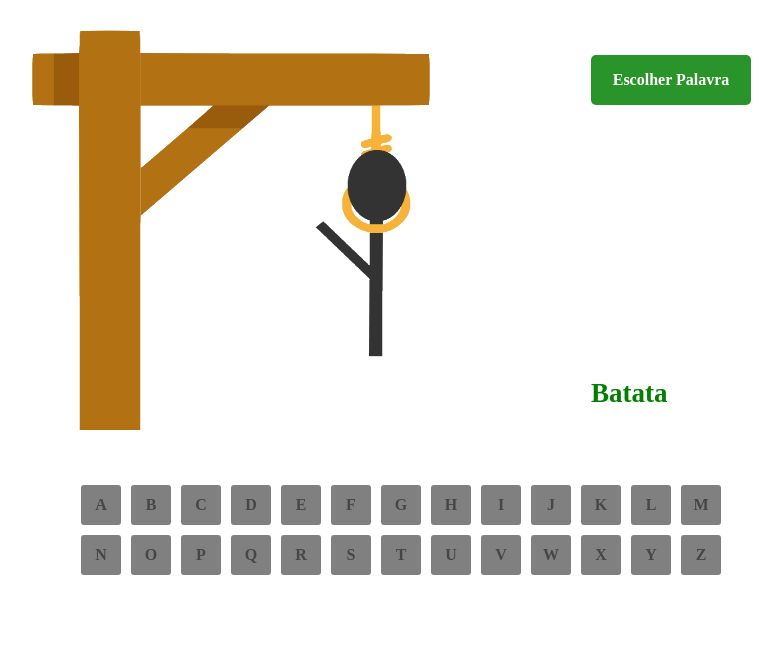
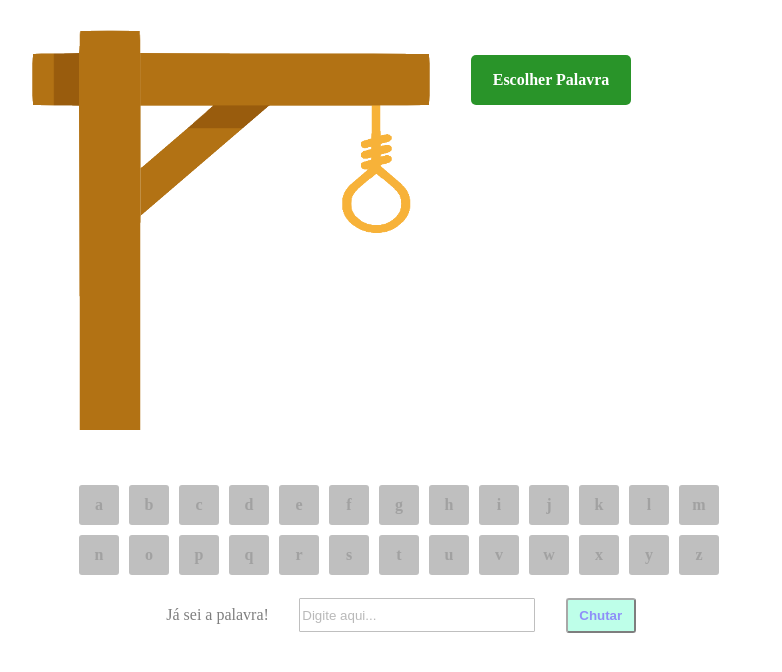
Before and after one commit to Tadeuvelloso/projeto8-jogoforca, a React app: page / in a window 1280 px wide. Shown: the whole page, without its empty margins (239-1021 px from the left). Built offline with nearby package versions, Linux system fonts and the light colour scheme.

Commit message:
[JSX] - Inicio e fim

```diff
--- a/src/css/style.css
+++ b/src/css/style.css
@@ -5,7 +5,7 @@
 
 .letras{
     height: 90px;
-    width: 650px;
+    width: 654px;
     display: flex;
     flex-wrap: wrap;
     margin: 50px auto;
@@ -28,6 +28,12 @@ img{
     align-items: center;
     color: rgb(70, 70, 70);
     font-weight: 700;
+    box-sizing: border-box;
+}
+
+.letra:hover{
+    border: 2px solid black;
+    cursor: pointer;
 }
 
 .corpo{
@@ -57,11 +63,12 @@ img{
 }
 
 .palavra-escolhida{
-    width: 150px;
+    width: 280px;
     height: 50px;
     font-size: 27px;
     font-weight: 600;
-    color: green;
+    color: black;
+    display: flex;
 }
 
 .palavras{
@@ -70,3 +77,43 @@ img{
     display: flex;
     justify-content: space-between;
 }
+
+.input{
+    display: flex;
+    height: 50px;
+    width: 500px;
+    margin: -30px auto;
+    align-items: center;
+    justify-content: space-around;
+}
+
+.input > input{
+    border-radius: 1px;
+    height: 30px;
+    width: 230px;
+    border: 1px solid gray;
+}
+.input > button{
+    height: 35px;
+    width: 70px;
+    background-color: aquamarine;
+
+    border-radius: 3px;
+    font-weight: 700;
+    color: rgb(33, 33, 243);
+}
+.input > button:hover{
+    border: 1.5px solid rgb(18, 2, 255);
+}
+
+
+.initial{
+    opacity: 0.5;
+}
+
+.red{
+    color: red;
+}
+.green{
+    color:green;
+}
--- a/src/index.js
+++ b/src/index.js
@@ -9,31 +9,107 @@ import forca3 from "./images/forca3.png"
 import forca4 from "./images/forca4.png"
 import forca5 from "./images/forca5.png"
 import forca6 from "./images/forca6.png"
-import "./Palavras";
+import palavras from "./Palavras";
 
 
 const imagens = [forca0, forca1, forca2, forca3, forca4, forca5, forca6];
 const alfabeto = ["a", "b", "c", "d", "e", "f", "g", "h", "i", "j", "k", "l", "m", "n", "o", "p", "q", "r", "s", "t", "u", "v", "w", "x", "y", "z"]
 
-function Letras(props) {
-    return (
-        <div className="letra">{props.letra}</div>
-    )
-
-}
 
 function App() {
+    const [interruptor, setInterruptor] = React.useState(false)
+    const [contador, setContador] = React.useState(0)
+    const [initial, setinitial] = React.useState("initial");
+    const [palavra, setpalavra] = React.useState([]);
+    const [gabarito, setGabarito] = React.useState("");
+    const [foto, setFoto] = React.useState(imagens[contador]);
+    const [resultado, setResultado] = React.useState("palavra-escolhida")
+    const [palpite, setPalpite] = React.useState("")
+
+    function iniciarJogo() {
+        setinitial("")
+
+        let palavra = palavras[Math.floor(Math.random() * palavras.length)];
+        console.log(palavra)
+        let palavraLista = palavra.split("")
+
+        setGabarito(palavraLista);
+
+        let palavraOculta = palavraLista.map((l) => `_ `)
+
+        setpalavra(palavraOculta)
+    }
+
+    function temLetra(l) {
+        if(interruptor){
+            return
+        }
+        console.log(l);
+        console.log(gabarito);
+
+        let indices = []
+        let idx = gabarito.indexOf(`${l}`)
+
+        while (idx !== -1) {
+            indices.push(idx)
+            idx = gabarito.indexOf(`${l}`, idx + 1)
+        }
+
+        if (indices.length === 0) {
+            setContador(contador + 1)
+            setFoto(imagens[contador + 1])
+            if (contador >= 5) {
+                setpalavra(gabarito)
+                setResultado("palavra-escolhida red")
+                setInterruptor(true)
+             }
+        }
+
+        let arrayLetras = [...palavra];
+
+
+        if (gabarito.includes(`${l}`)) {
+            for (let i = 0; i < indices.length; i++) {
+                arrayLetras[indices[i]] = l
+
+            }
+            setpalavra(arrayLetras)
+        }
+
+        if(!arrayLetras.includes("_ ")){
+            setResultado("palavra-escolhida green")
+            setInterruptor(true)
+        }
+    }
+
+    function chute (){
+
+        let chuteCerto = palpite.split("")
+        console.log(chuteCerto)
+        console.log(gabarito)
+        if(gabarito === chuteCerto){
+         alert("tralala")
+        }
+    }
+
     return (
         <>
             <div className="corpo">
-                <img src={forca3} alt="forca" />
+                <img src={foto} alt="forca" />
                 <div className="palavras">
-                    <div className="escolher-palavra">Escolher Palavra</div>
-                    <div className="palavra-escolhida">Batata</div>
+                    <div className="escolher-palavra" onClick={iniciarJogo}>Escolher Palavra</div>
+                    <div className={resultado}>{palavra}</div>
                 </div>
             </div>
-            <div className="letras">
-                {alfabeto.map((l, i) => <Letras key={i} letra={l.toUpperCase()} />)}
+            <div className={initial}>
+                <div className="letras">
+                    {alfabeto.map((l, i) => <div key={i} className="letra" onClick={() => temLetra(l)}>{l}</div>)}
+                </div>
+                <div className="input">
+                    <p>Já sei a palavra!</p>
+                    <input placeholder="Digite aqui..." value={palpite} onChange={p => setPalpite(p.target.value)} type="text"></input>
+                    <button onClick={chute} >Chutar</button>
+                </div>
             </div>
         </>
     )
```
